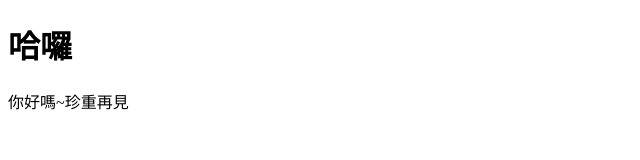
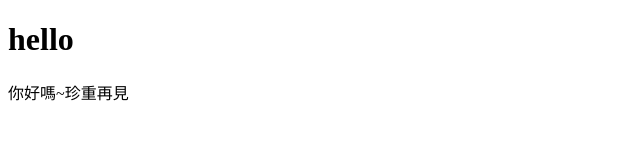
Before and after one commit to zoovod/project2, a plain HTML site: page index.html in a window 1280 px wide. Shown: the whole page, without its empty margins (0-640 px from the left). Drawn offline with Linux system fonts and the light colour scheme.

Commit message:
更改首頁訊息

```diff
--- a/index.html
+++ b/index.html
@@ -6,7 +6,7 @@
     <title>Document</title>
 </head>
 <body>
-    <h1>哈囉</h1>
+    <h1>hello</h1>
     <p>你好嗎~珍重再見</p>
 
 
```
